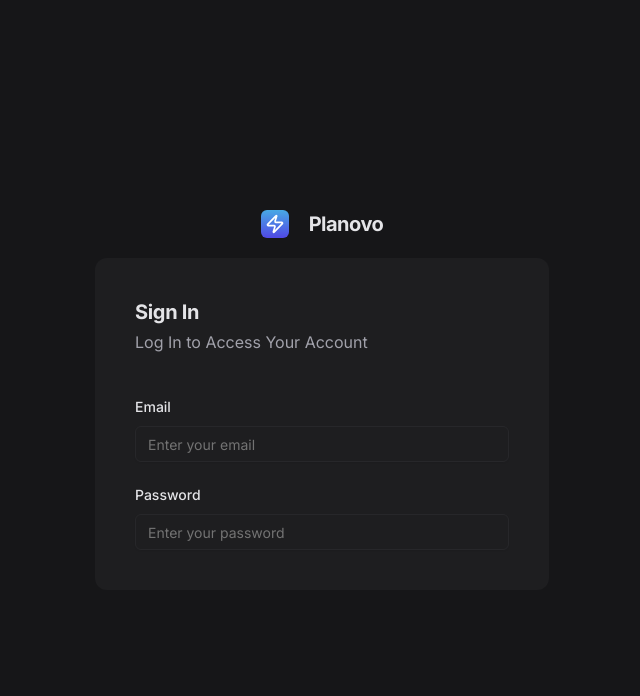
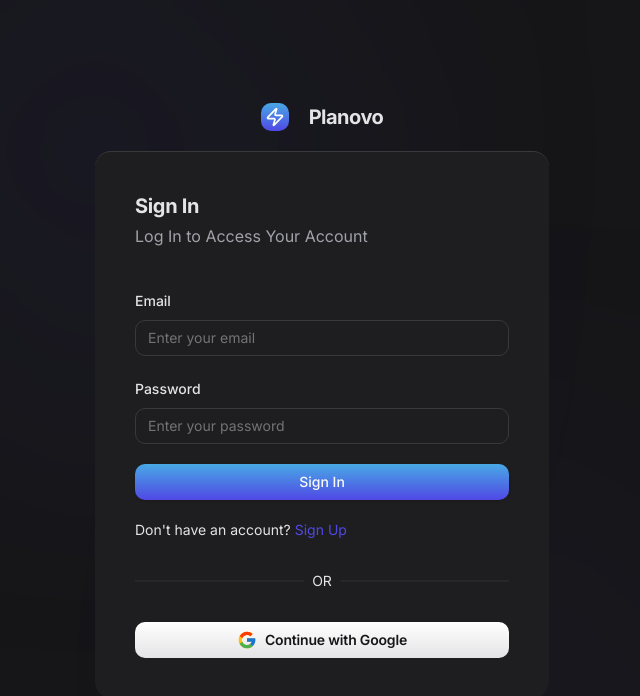
Before and after one commit to loqman1235/planovo-project-management-app, a Next.js app: page /sign-in in a window 1280 px wide. Shown: the top 696 px of the page, without its empty margins (318-958 px from the left). Built offline with nearby package versions, Linux system fonts and the light colour scheme.

Commit message:
update AuthForm

```diff
--- a/app/(auth)/_components/AuthForm.tsx
+++ b/app/(auth)/_components/AuthForm.tsx
@@ -1,6 +1,8 @@
 "use client";
 
+import { GoogleSignInBtn } from "@/components/GoogleSignInBtn";
 import { H3 } from "@/components/H3";
+import { Button } from "@/components/ui/button";
 import {
   Form,
   FormControl,
@@ -10,6 +12,7 @@
   FormMessage,
 } from "@/components/ui/form";
 import { Input } from "@/components/ui/input";
+import Link from "next/link";
 import { useForm } from "react-hook-form";
 
 type AuthFormProps = {
@@ -39,9 +42,24 @@
       {/* FORM */}
       <Form {...form}>
         <form onSubmit={form.handleSubmit(onSubmit)} className="space-y-5">
+          {!isSignInPage && (
+            <FormField
+              control={form.control}
+              name="username"
+              render={({ field }) => (
+                <FormItem>
+                  <FormLabel>Username</FormLabel>
+                  <FormControl>
+                    <Input placeholder="Enter your username" {...field} />
+                  </FormControl>
+                  <FormMessage />
+                </FormItem>
+              )}
+            />
+          )}
           <FormField
             control={form.control}
-            name="username"
+            name="email"
             render={({ field }) => (
               <FormItem>
                 <FormLabel>Email</FormLabel>
@@ -69,8 +87,36 @@
               </FormItem>
             )}
           />
+          <Button className="w-full">Sign In</Button>
+
+          <div className="flex items-center gap-1 text-sm">
+            {isSignInPage ? (
+              <>
+                <p>Don&apos;t have an account?</p>
+                <Link href="/sign-up" className="text-primary hover:underline">
+                  Sign Up
+                </Link>
+              </>
+            ) : (
+              <>
+                <p>Already have an account?</p>
+                <Link href="/sign-in" className="text-primary hover:underline">
+                  Sign In
+                </Link>
+              </>
+            )}
+          </div>
         </form>
       </Form>
+
+      {/* DIVIDER */}
+      <div className="relative w-full">
+        <span className="absolute top-1/2 left-1/2 -translate-x-1/2 -translate-y-1/2 text-sm bg-foreground px-2">
+          OR
+        </span>
+        <div className="w-full border border-border" />
+      </div>
+      <GoogleSignInBtn />
     </div>
   );
 };
--- a/app/(auth)/layout.tsx
+++ b/app/(auth)/layout.tsx
@@ -6,11 +6,17 @@
 
 const AutLayout = ({ children }: AutLayoutProps) => {
   return (
-    <div className="w-full min-h-screen flex flex-col gap-5 items-center justify-center">
+    <div className="w-full min-h-screen flex flex-col gap-5 items-center justify-center p-5">
       <Brand />
 
-      <div className="min-w-[454px] bg-foreground rounded-xl p-10">
-        {children}
+      <div className="relative min-w-[454px]">
+        <div className="absolute top-0 left-0 -translate-x-1/2 -translate-y-1/2 bg-primary w-[138px] h-[138px] rounded-full blur-[180px] -z-10"></div>
+
+        <div className="w-full bg-foreground rounded-2xl p-10 border-t border-t-border-light">
+          {children}
+        </div>
+
+        <div className="absolute top-full right-0 translate-x-1/2 -translate-y-1/2 bg-primary w-[100px] h-[100px] rounded-full blur-[180px] -z-10"></div>
       </div>
     </div>
   );
--- a/app/globals.css
+++ b/app/globals.css
@@ -16,18 +16,20 @@
     --muted: 0 0% 96.1%;
     --muted-foreground: 0 0% 45.1%;
     --accent: 203 75% 59%;
+    --accent-light: 203 75% 62%;
     --accent-foreground: 243 75% 59%;
     --destructive: 0 84.2% 60.2%;
     --destructive-foreground: 0 0% 98%;
     --border: 240 4% 16%;
-    --input: 240 4% 16%;
+    --border-light: 240 3% 23%;
+    --input: 240 3% 23%;
     --ring: 0 0% 3.9%;
     --chart-1: 12 76% 61%;
     --chart-2: 173 58% 39%;
     --chart-3: 197 37% 24%;
     --chart-4: 43 74% 66%;
     --chart-5: 27 87% 67%;
-    --radius: 0.5rem;
+    --radius: 0.75rem;
 
     /* TEXT */
     --text-primary: 240 4% 90%;
@@ -71,4 +73,8 @@
   .bg-primary-gradient {
     @apply bg-gradient-to-t from-primary to-accent;
   }
+
+  .bg-primary-gradient-hover {
+    @apply bg-gradient-to-t from-primary to-accent-light;
+  }
 }
--- /dev/null
+++ b/components/GoogleSignInBtn.tsx
@@ -0,0 +1,12 @@
+import { FcGoogle } from "react-icons/fc";
+
+export const GoogleSignInBtn = () => {
+  return (
+    <button className="w-full p-2 bg-gradient-to-b from-white to-[#E4E4E6] rounded-md flex items-center justify-center gap-2">
+      <FcGoogle className="size-5" />
+      <span className="text-[#161618] text-sm tracking-[-0.18px] font-semibold">
+        Continue with Google
+      </span>
+    </button>
+  );
+};
--- a/components/ui/button.tsx
+++ b/components/ui/button.tsx
@@ -1,8 +1,8 @@
-import * as React from "react"
-import { Slot } from "@radix-ui/react-slot"
-import { cva, type VariantProps } from "class-variance-authority"
+import * as React from "react";
+import { Slot } from "@radix-ui/react-slot";
+import { cva, type VariantProps } from "class-variance-authority";
 
-import { cn } from "@/lib/utils"
+import { cn } from "@/lib/utils";
 
 const buttonVariants = cva(
   "inline-flex items-center justify-center gap-2 whitespace-nowrap rounded-md text-sm font-medium transition-colors focus-visible:outline-none focus-visible:ring-1 focus-visible:ring-ring disabled:pointer-events-none disabled:opacity-50 [&_svg]:pointer-events-none [&_svg]:size-4 [&_svg]:shrink-0",
@@ -10,7 +10,7 @@
     variants: {
       variant: {
         default:
-          "bg-primary text-primary-foreground shadow hover:bg-primary/90",
+          "bg-primary-gradient text-primary-foreground shadow hover:bg-primary-gradient-hover",
         destructive:
           "bg-destructive text-destructive-foreground shadow-sm hover:bg-destructive/90",
         outline:
@@ -32,26 +32,26 @@
       size: "default",
     },
   }
-)
+);
 
 export interface ButtonProps
   extends React.ButtonHTMLAttributes<HTMLButtonElement>,
     VariantProps<typeof buttonVariants> {
-  asChild?: boolean
+  asChild?: boolean;
 }
 
 const Button = React.forwardRef<HTMLButtonElement, ButtonProps>(
   ({ className, variant, size, asChild = false, ...props }, ref) => {
-    const Comp = asChild ? Slot : "button"
+    const Comp = asChild ? Slot : "button";
     return (
       <Comp
         className={cn(buttonVariants({ variant, size, className }))}
         ref={ref}
         {...props}
       />
-    )
+    );
   }
-)
-Button.displayName = "Button"
+);
+Button.displayName = "Button";
 
-export { Button, buttonVariants }
+export { Button, buttonVariants };
--- a/components/ui/input.tsx
+++ b/components/ui/input.tsx
@@ -1,6 +1,6 @@
-import * as React from "react"
+import * as React from "react";
 
-import { cn } from "@/lib/utils"
+import { cn } from "@/lib/utils";
 
 const Input = React.forwardRef<HTMLInputElement, React.ComponentProps<"input">>(
   ({ className, type, ...props }, ref) => {
@@ -8,15 +8,15 @@
       <input
         type={type}
         className={cn(
-          "flex h-9 w-full rounded-md border border-input bg-transparent px-3 py-1 text-base shadow-sm transition-colors file:border-0 file:bg-transparent file:text-sm file:font-medium file:text-foreground placeholder:text-muted-foreground focus-visible:outline-none focus-visible:ring-1 focus-visible:ring-ring disabled:cursor-not-allowed disabled:opacity-50 md:text-sm",
+          "flex h-9 w-full rounded-md border border-input bg-transparent px-3 py-1 text-base shadow-sm transition-colors file:border-0 file:bg-transparent file:text-sm file:font-medium file:text-foreground placeholder:text-muted-foreground focus-visible:outline-none focus-visible:border-1 focus-visible:border-primary disabled:cursor-not-allowed disabled:opacity-50 md:text-sm",
           className
         )}
         ref={ref}
         {...props}
       />
-    )
+    );
   }
-)
-Input.displayName = "Input"
+);
+Input.displayName = "Input";
 
-export { Input }
+export { Input };
--- a/package.json
+++ b/package.json
@@ -19,6 +19,7 @@
     "react": "19.0.0-rc-66855b96-20241106",
     "react-dom": "19.0.0-rc-66855b96-20241106",
     "react-hook-form": "^7.53.2",
+    "react-icons": "^5.3.0",
     "tailwind-merge": "^2.5.5",
     "tailwindcss-animate": "^1.0.7",
     "zod": "^3.23.8"
--- a/tailwind.config.ts
+++ b/tailwind.config.ts
@@ -41,12 +41,16 @@
         accent: {
           DEFAULT: "hsl(var(--accent))",
           foreground: "hsl(var(--accent-foreground))",
+          light: "hsl(var(--accent-light))",
         },
         destructive: {
           DEFAULT: "hsl(var(--destructive))",
           foreground: "hsl(var(--destructive-foreground))",
         },
-        border: "hsl(var(--border))",
+        border: {
+          DEFAULT: "hsl(var(--border))",
+          light: "hsl(var(--border-light))",
+        },
         input: "hsl(var(--input))",
         ring: "hsl(var(--ring))",
         chart: {
```
Also changed, not shown: 1 other file (tests, documents, lock files or other folders).
